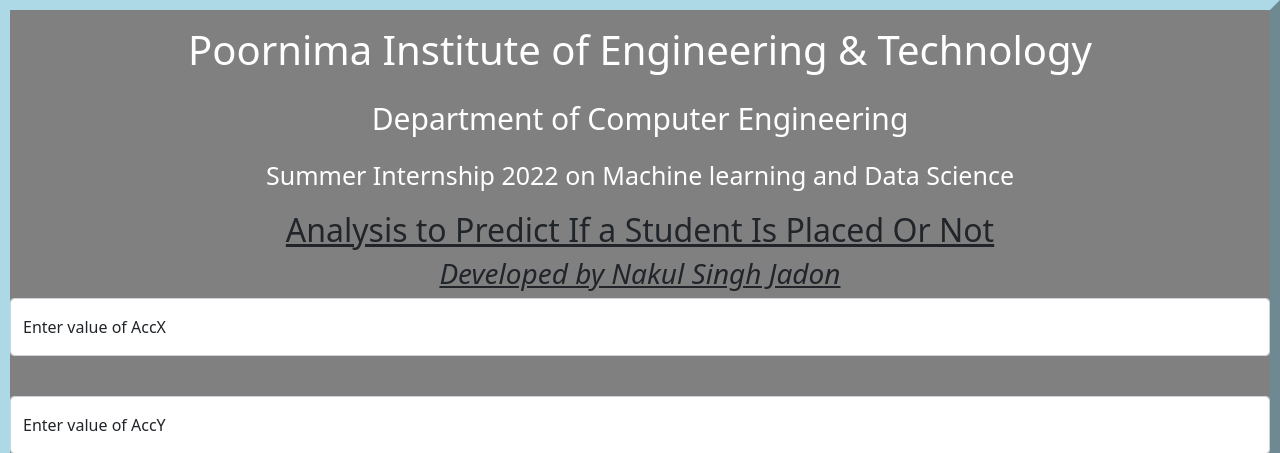
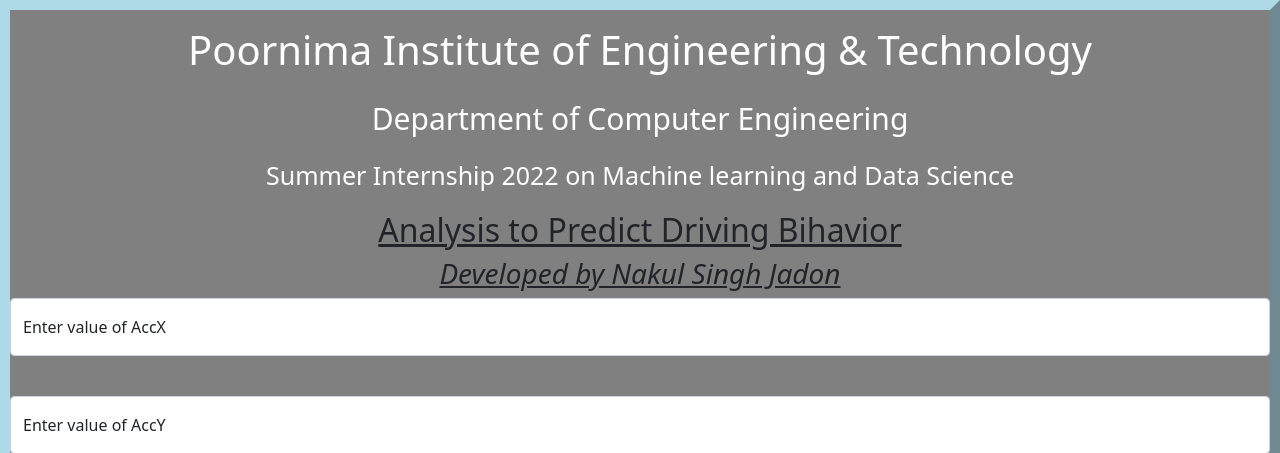
Before and after one commit to Nakul007Singh/Driving-behavior-major-project, a Flask app: page / in a window 1280 px wide. Shown: the top 453 px of the page. Run offline with Flask 2, Linux system fonts and the light colour scheme; parts of the project's set-up code (start-up, migrations or seed data) failed here and were passed over.

Commit message:
Update index.html

```diff
--- a/templates/index.html
+++ b/templates/index.html
@@ -117,7 +117,7 @@
 </div>
 
 <div class="login">
-<h2 ><u>Analysis to Predict If a Student Is Placed Or Not</u></h2>
+<h2 ><u>Analysis to Predict Driving Bihavior</u></h2>
 <h3><i><u>Developed by Nakul Singh Jadon</i></u></h3>
 <!-- Main Input For Receiving Query to our ML -->
 <form action="{{ url_for('predict')}}"method="get">
```
